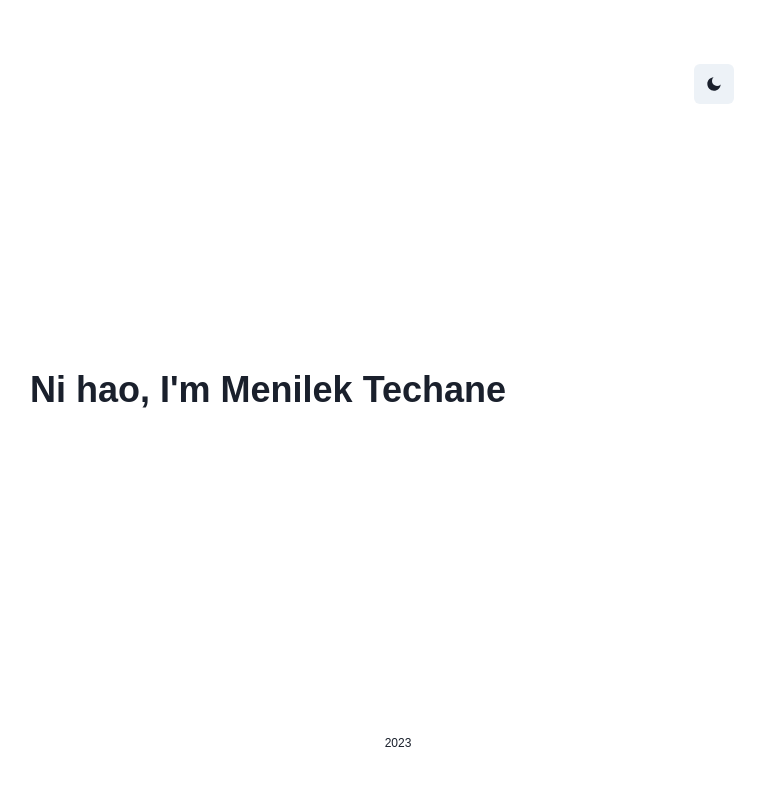
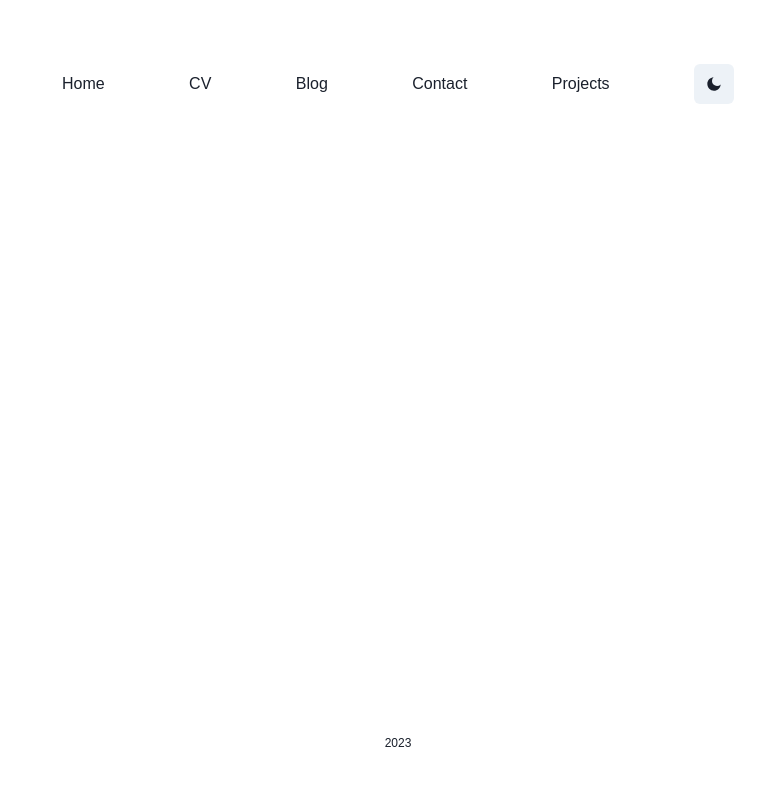
Before and after one commit to Menilek/menilek.tech-ane, a React (Vite) app: page / in a window 1280 px wide. Before the commit this address led to /ane. Shown: the top 786 px of the page, without its empty margins (242-1007 px from the left). Built offline with nearby package versions, Linux system fonts and the light colour scheme.

Commit message:
Extend routes

```diff
--- a/src/router/Routings.tsx
+++ b/src/router/Routings.tsx
@@ -1,5 +1,5 @@
 import { Suspense } from "react";
-import { Routes, Route, Navigate } from "react-router-dom";
+import { Routes, Route } from "react-router-dom";
 
 import { routes } from "./routes";
 
@@ -8,9 +8,8 @@ const Routings = () => {
     <Suspense>
       <Routes>
         {routes.map((routeProps) => (
-          <Route {...routeProps} key={routeProps.path as string} />
+          <Route path={routeProps.path} element={routeProps.element} key={routeProps.path as string} />
         ))}
-        <Route path="*" element={ <Navigate to="/ane" /> } />
       </Routes>
     </Suspense>
   );
--- a/src/router/routes.tsx
+++ b/src/router/routes.tsx
@@ -2,10 +2,35 @@ import React from "react";
 import type { PathRouteProps } from "react-router-dom";
 
 const Home = React.lazy(() => import("../pages/Home"));
+const CV = React.lazy(() => import("../pages/CV"));
+const Blog = React.lazy(() => import("../pages/Blog"));
+const Contact = React.lazy(() => import("../pages/Contact"));
+const Projects = React.lazy(() => import("../pages/Projects"));
 
 export const routes: Array<PathRouteProps> = [
   {
     path: "/ane",
+    title: 'Home',
     element: <Home />,
   },
+  {
+    path: "/ane/cv",
+    title: 'CV',
+    element: <CV />,
+  },
+  {
+    path: "/ane/blog",
+    title: 'Blog',
+    element: <Blog />,
+  },
+  {
+    path: "/ane/contact",
+    title: 'Contact',
+    element: <Contact />,
+  },
+  {
+    path: "/ane/projects",
+    title: 'Projects',
+    element: <Projects />,
+  },
 ];
```
